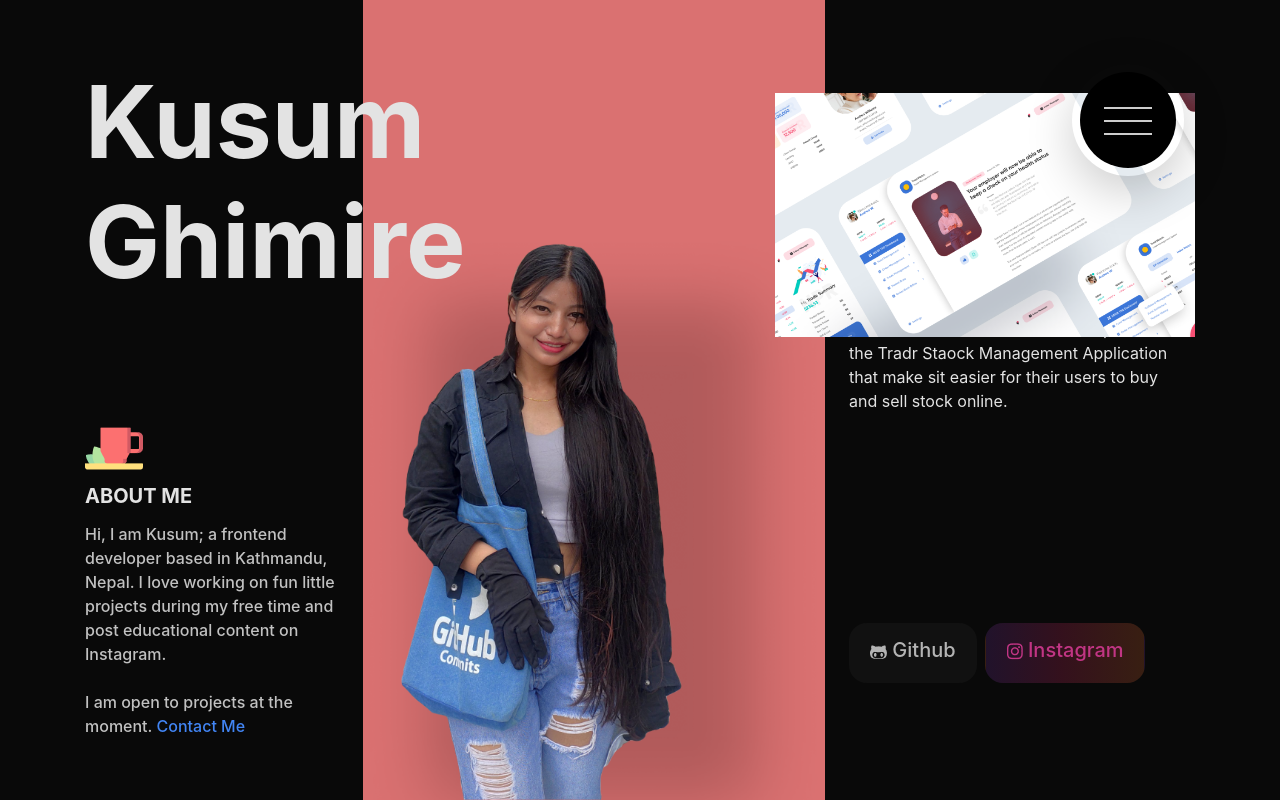
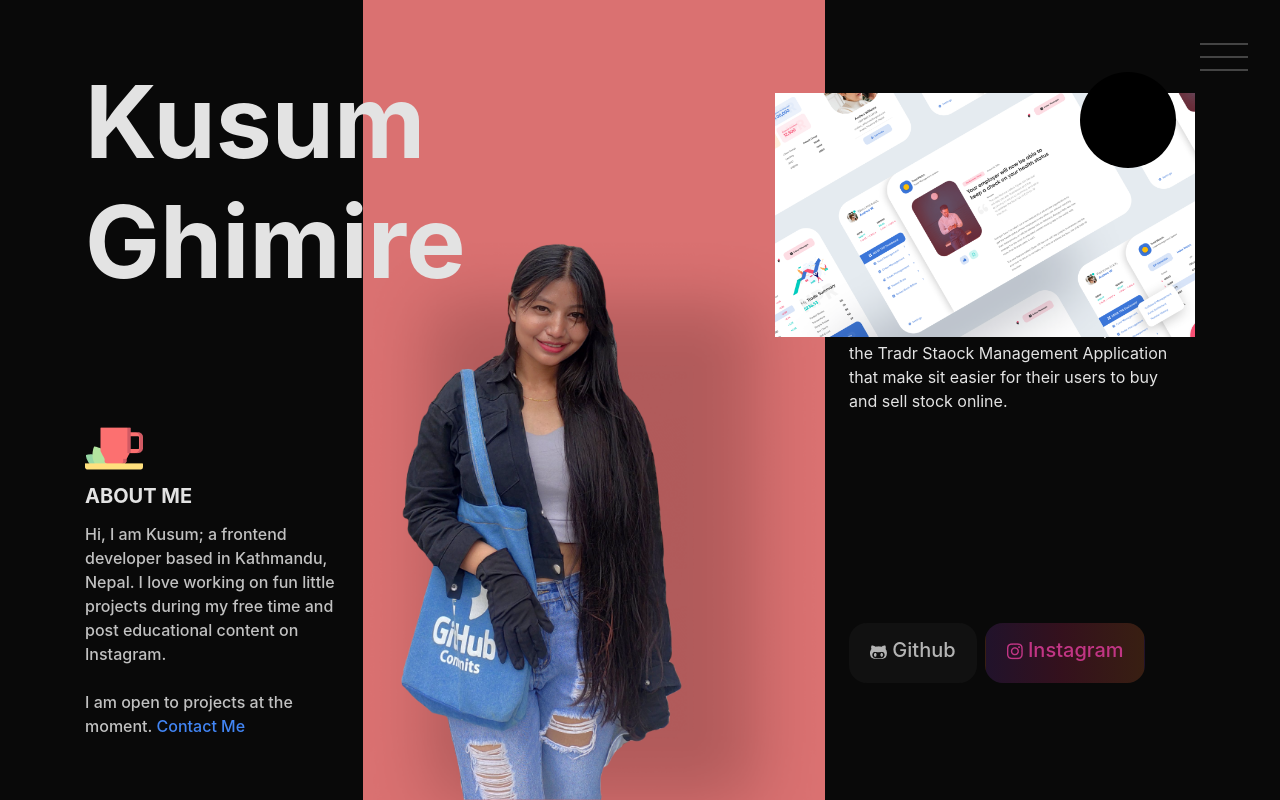
Before and after one commit to kusumghimire/kusum-portfolio, a Vue app: page / in a window 1280 px wide. Built offline with nearby package versions, Linux system fonts and the light colour scheme.

Commit message:
background added to overlay

```diff
--- a/src/assets/css/navbar.css
+++ b/src/assets/css/navbar.css
@@ -8,27 +8,15 @@
   width: 7rem;
   border-radius: 50%;
   position: fixed;
-  top: 4rem;
-  right: 6rem;
+  top: 0rem;
+  right: 0rem;
   z-index: 2000;
-  -webkit-box-shadow: 0 1rem 3rem rgba(0, 0, 0, 0.2);
-          box-shadow: 0 1rem 3rem rgba(0, 0, 0, 0.2);
   text-align: center;
   cursor: pointer;
 }
 
-.navigation__background {
-  height: 6rem;
-  width: 6rem;
-  border-radius: 50%;
-  position: fixed;
-  top: 4.5rem;
-  right: 6.5rem;
+.navigation__nav {
   background-color: #000;
-  z-index: 1000;
-}
-
-.navigation__nav {
   height: 100vh;
   position: fixed;
   top: 0;
--- a/src/assets/css/navbar.scss
+++ b/src/assets/css/navbar.scss
@@ -9,28 +9,28 @@
     width: 7rem;
     border-radius: 50%;
     position: fixed;
-        top: 4rem;
-        right: 6rem;
+    top: 0rem;
+    right: 0rem;
     z-index: 2000;
-        box-shadow: 0 1rem 3rem rgba(#000, 0.2);
+    // box-shadow: 0 1rem 3rem rgba(#000, 0.2);
     text-align: center;
     cursor: pointer;
   }
 
-    &__background {
-        height: 6rem;
-        width: 6rem;
-        border-radius: 50%;
-        position: fixed;
-        top: 4.5rem;
-        right: 6.5rem;
-        // background-image: radial-gradient(#2998ff, #5643fa);
-        background-color: #000;
-        z-index: 1000;
-        // transition: transform 8.8s cubic-bezier(0.86, 0, 0.07, 1);
-    }
+  // &__background {
+  //     height: 6rem;
+  //     // width: 6rem;
+  //     // border-radius: 50%;
+  //     position: fixed;
+  //     // top: 4.5rem;
+  //     // right: 6.5rem;
+  //     // background-image: radial-gradient(#2998ff, #5643fa);
+  //     z-index: 1000;
+  //     // transition: transform 8.8s cubic-bezier(0.86, 0, 0.07, 1);
+  //   }
 
   &__nav {
+    background-color: #000;
     height: 100vh;
     position: fixed;
     top: 0;
--- a/src/assets/css/style.css
+++ b/src/assets/css/style.css
@@ -30,11 +30,9 @@ p {
   width: 7rem;
   border-radius: 50%;
   position: fixed;
-  top: 4rem;
-  right: 6rem;
+  top: 0rem;
+  right: 0rem;
   z-index: 2000;
-  -webkit-box-shadow: 0 1rem 3rem rgba(0, 0, 0, 0.2);
-          box-shadow: 0 1rem 3rem rgba(0, 0, 0, 0.2);
   text-align: center;
   cursor: pointer;
 }
@@ -82,8 +80,8 @@ p {
   text-decoration: none;
   text-transform: uppercase;
   background-size: 230%;
-  -webkit-transition: all .4s;
-  transition: all .4s;
+  -webkit-transition: all 0.4s;
+  transition: all 0.4s;
 }
 
 .navigation__link:hover, .navigation__link:active {
@@ -111,7 +109,7 @@ p {
 .navigation__icon, .navigation__icon::before, .navigation__icon::after {
   width: 3rem;
   height: 2px;
-  background-color: #cdcdcd;
+  background-color: #444;
   display: inline-block;
 }
 
@@ -119,16 +117,16 @@ p {
   content: "";
   position: absolute;
   left: 0;
-  -webkit-transition: all .2s;
-  transition: all .2s;
+  -webkit-transition: all 0.2s;
+  transition: all 0.2s;
 }
 
 .navigation__icon::before {
-  top: -.8rem;
+  top: -0.8rem;
 }
 
 .navigation__icon::after {
-  bottom: -.8rem;
+  bottom: -0.8rem;
 }
 
 .navigation__button:hover .navigation__icon::before {
```
Also changed, not shown: 2 other files (tests, documents, lock files or other folders). Lines whose indentation alone changed are shown as unchanged.
